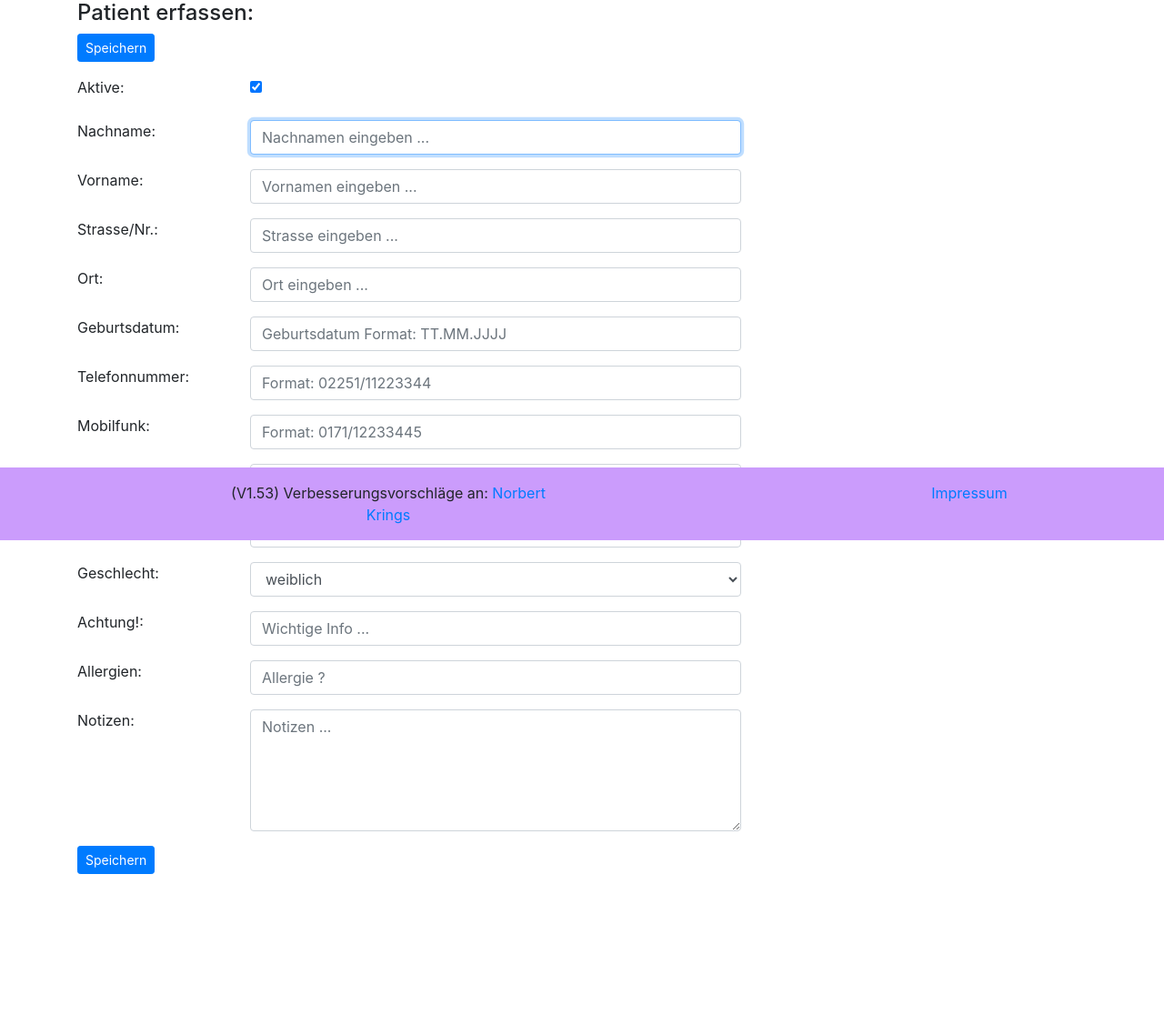
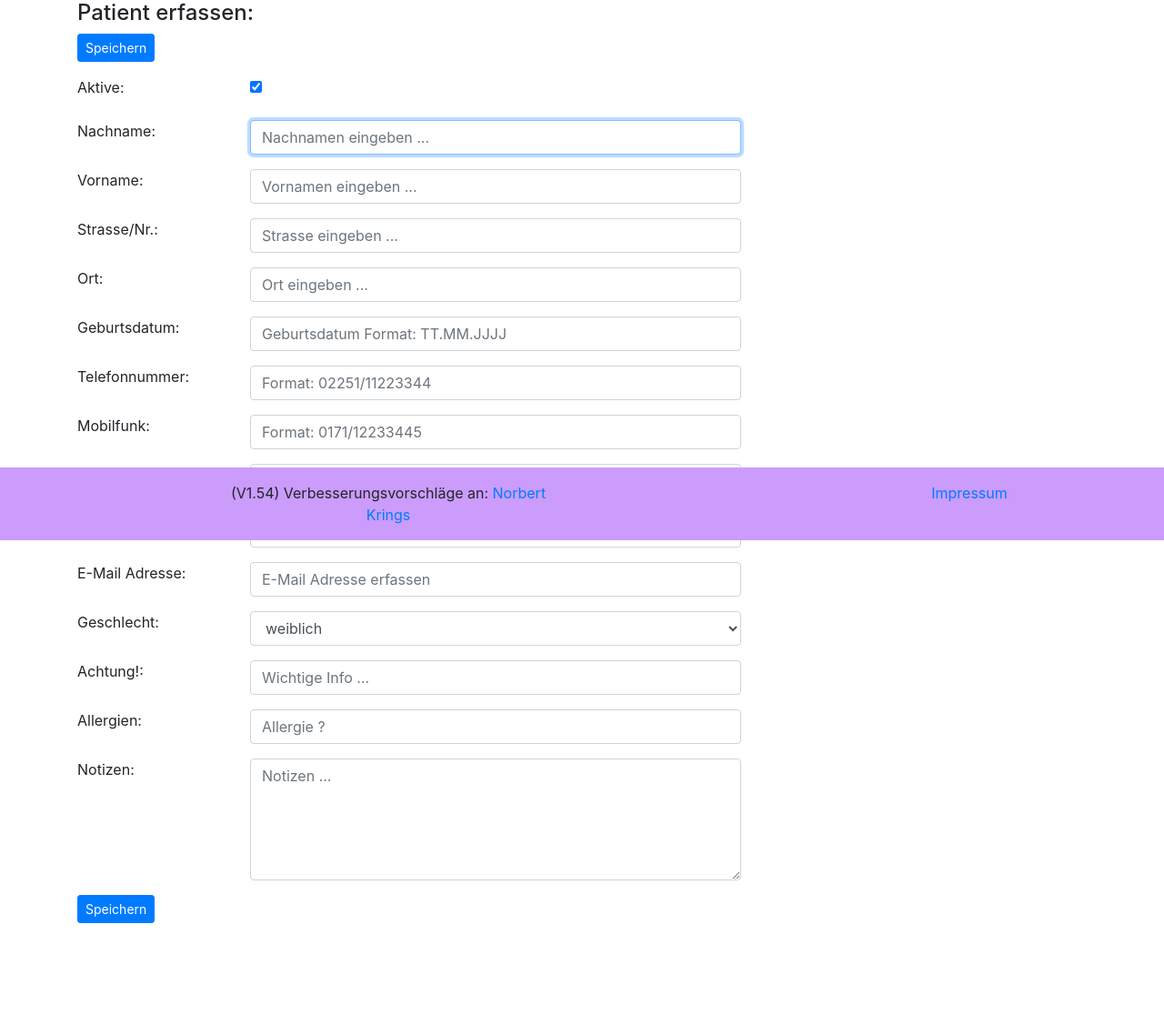
Before and after one commit to nkrings-nettersheim/logopaedie, a Django app: page /reports/add/patient/ in a window 1280 px wide. Shown: the part 206-1333 px from the top of the page at 91% size. Before the commit the page ends 1167 px from the top, so only its background shows below. Run offline with Django 3.2, Linux system fonts and the light colour scheme; the visitor is signed in with stand-in values (Sample User, id 1); data that the repository does not hold is empty; some libraries are stand-ins or nearby versions.

Commit message:
Version 1.54

```diff
--- a/logopaedie/settings.py
+++ b/logopaedie/settings.py
@@ -66,6 +66,7 @@ MIDDLEWARE = [
     'django.contrib.auth.middleware.AuthenticationMiddleware',
     'django.contrib.messages.middleware.MessageMiddleware',
     'django.middleware.clickjacking.XFrameOptionsMiddleware',
+    'reports.middleware.IPAccessCheck',
 ]
 
 ROOT_URLCONF = 'logopaedie.urls'
--- a/reports/forms.py
+++ b/reports/forms.py
@@ -372,6 +372,17 @@ class PatientForm(forms.ModelForm):
         )
     )
 
+    pa_email = forms.EmailField(
+        required=False,
+        max_length=254,
+        widget=forms.EmailInput(
+            attrs={
+                'class': 'form-control',
+                'placeholder': 'E-Mail Adresse erfassen'
+            }
+        )
+    )
+
     #    pa_date_of_birth = forms.DateField(widget=AdminDateWidget())
     pa_date_of_birth = forms.DateField(
         required=True,
@@ -444,6 +455,7 @@ class PatientForm(forms.ModelForm):
                   'pa_cell_phone',
                   'pa_cell_phone_add1',
                   'pa_cell_phone_add2',
+                  'pa_email',
                   'pa_date_of_birth',
                   'pa_gender',
                   'pa_attention',
--- /dev/null
+++ b/reports/middleware.py
@@ -0,0 +1,33 @@
+from django.core.exceptions import PermissionDenied
+from .models import Login_Failed
+
+class IPAccessCheck:
+    def __init__(self, get_response):
+        self.get_response = get_response
+        # One-time configuration and initialization.
+        #self.ip_list = Login_Failed.objects.values_list('ipaddress', flat=True).distinct()
+
+    def __call__(self, request):
+        # Code to be executed for each request before
+        # the view (and later middleware) are called.
+        if request.user.is_authenticated:
+            # Do something for authenticated users.
+            ...
+        else:
+            ip_check_list = []
+            ip = request.META.get('REMOTE_ADDR')  # Get client IP address
+            ip_list = Login_Failed.objects.values_list('ipaddress', flat=True).distinct()
+            for ip in ip_list:
+                ip_count = Login_Failed.objects.filter(ipaddress=ip).count()
+                if ip_count > 5:
+                    ip_check_list.append(ip)
+
+            if ip in ip_check_list:
+                raise PermissionDenied()
+
+        response = self.get_response(request)
+
+        # Code to be executed for each request/response after
+        # the view is called.
+
+        return response
--- a/reports/models.py
+++ b/reports/models.py
@@ -47,6 +47,7 @@ class Patient(models.Model):
     pa_cell_phone = models.CharField(max_length=100, blank=True, default='', null=True)
     pa_cell_phone_add1 = models.CharField(max_length=100, blank=True, default='', null=True)
     pa_cell_phone_add2 = models.CharField(max_length=100, blank=True, default='', null=True)
+    pa_email = models.EmailField(max_length=254, blank=True)
     pa_date_of_birth = models.DateField(default='1900-01-01')
     pa_gender = models.CharField(max_length=1, choices=GENDER, default='1')
     pa_attention = models.CharField(max_length=100, blank=True, default='')
--- a/reports/templates/footer.html
+++ b/reports/templates/footer.html
@@ -3,7 +3,7 @@
                 <div class="col-sm-2">
                 </div>
                 <div class="col-sm-4 d-none d-md-block">
-                    (V1.53) Verbesserungsvorschläge an: <a href="mailto:norbert.krings@t-online.de"> Norbert Krings</a>
+                    (V1.54) Verbesserungsvorschläge an: <a href="mailto:norbert.krings@t-online.de"> Norbert Krings</a>
                 </div>
                 <div class="col-sm-2">
                 </div>
--- a/reports/templates/reports/patient.html
+++ b/reports/templates/reports/patient.html
@@ -99,7 +99,9 @@
                 {% endif %}
             </div>
             <div class="col-sm">
-
+                {% if patient.pa_email %}
+                <div class="small inline">E-Mail: </div> <strong><a href="mailto:{{ patient.pa_email }}">{{ patient.pa_email }}</a>   </strong>
+                {% endif %}
             </div>
         </div>
         <br>
--- a/reports/templates/reports/patient_form.html
+++ b/reports/templates/reports/patient_form.html
@@ -115,6 +115,13 @@
             </div>
         </div>
         <div class="form-group row">
+            <label for="{{ form.pa_email.id_for_label }}" class="col-sm-2 control-label">E-Mail Adresse:</label>
+            <div class="col-sm-6">
+                {{ form.pa_email }}
+                <div class="text-danger">{{ form.pa_email.errors }}</div>
+            </div>
+        </div>
+        <div class="form-group row">
             <label for="{{ form.pa_gender.id_for_label }}" class="col-sm-2 control-label">Geschlecht:</label>
             <div class="col-sm-6">
                 {{ form.pa_gender }}
```
Also changed, not shown: reports/migrations/0031_patient_pa_email.py (added).
